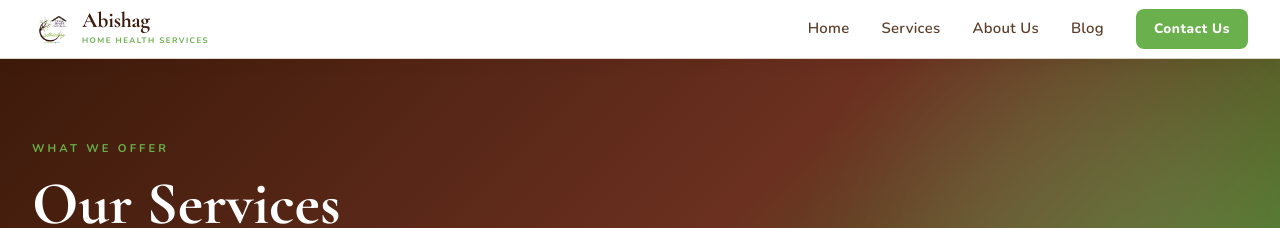
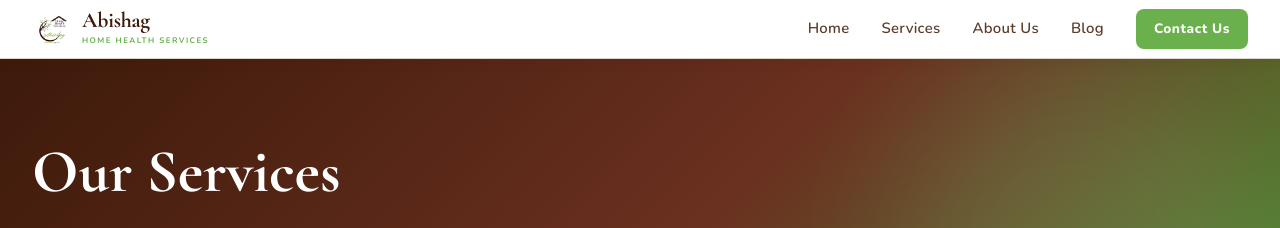
Before and after one commit to divi9696/abishag, a Next.js app: page /services in a window 1280 px wide. Shown: the top 228 px of the page. Built offline with nearby package versions, Linux system fonts and the light colour scheme.

Commit message:
Remove small kicker headings from all top sections

```diff
--- a/app/page.tsx
+++ b/app/page.tsx
@@ -289,19 +289,7 @@ export default function Home() {
       <section className="py-16 md:py-20" style={{ background: '#F4F1ED' }}>
         <div className="max-w-7xl mx-auto px-4 sm:px-6 lg:px-8">
           <div className="text-center mb-14">
-            <p
-              style={{
-                fontFamily: "'Nunito', sans-serif",
-                fontWeight: 700,
-                fontSize: '0.7rem',
-                letterSpacing: '0.28em',
-                textTransform: 'uppercase',
-                color: '#6AB04C',
-                marginBottom: '12px',
-              }}
-            >
-              What We Offer
-            </p>
+
             <h2
               style={{
                 fontFamily: "'Cormorant Garamond', serif",
@@ -426,19 +414,7 @@ export default function Home() {
       <section className="py-16 md:py-24" style={{ background: '#F4F1ED' }}>
         <div className="max-w-7xl mx-auto px-4 sm:px-6 lg:px-8">
           <div className="text-center mb-14">
-            <p
-              style={{
-                fontFamily: "'Nunito', sans-serif",
-                fontWeight: 700,
-                fontSize: '0.7rem',
-                letterSpacing: '0.28em',
-                textTransform: 'uppercase',
-                color: '#4ABED6',
-                marginBottom: '12px',
-              }}
-            >
-              Trusted by Families Across Chennai
-            </p>
+
             <h2
               style={{
                 fontFamily: "'Cormorant Garamond', serif",
@@ -507,9 +483,7 @@ export default function Home() {
         <div className="max-w-7xl mx-auto px-4 sm:px-6 lg:px-8">
           {/* Heading */}
           <div className="text-center" style={{ marginBottom: '60px' }}>
-            <p style={{ fontFamily: "'Nunito', sans-serif", fontWeight: 700, fontSize: '0.7rem', letterSpacing: '0.28em', textTransform: 'uppercase', color: '#6AB04C', marginBottom: '12px' }}>
-              What Families Say
-            </p>
+
             <h2 style={{ fontFamily: "'Cormorant Garamond', serif", fontSize: 'clamp(1.9rem, 4vw, 3rem)', fontWeight: 700, color: '#3D1A0A' }}>
               Reviews &amp; Testimonials
             </h2>
--- a/app/services/page.tsx
+++ b/app/services/page.tsx
@@ -42,22 +42,7 @@ export default function Services() {
           <div className="absolute top-0 right-0 w-96 h-96 bg-white rounded-full filter blur-3xl" />
         </div>
         <div className="max-w-7xl mx-auto px-4 sm:px-6 lg:px-8 relative z-10">
-          <p
-            style={{
-              fontFamily: "'Nunito', sans-serif",
-              fontWeight: 700,
-              fontSize: '0.7rem',
-              letterSpacing: '0.28em',
-              textTransform: 'uppercase',
-              color: '#6AB04C',
-              marginBottom: '12px',
-              opacity: isVisible ? 1 : 0,
-              transform: isVisible ? 'translateY(0)' : 'translateY(12px)',
-              transition: 'opacity 0.8s ease, transform 0.8s ease',
-            }}
-          >
-            What We Offer
-          </p>
+
           <h1
             style={{
               fontFamily: "'Cormorant Garamond', serif",
```
